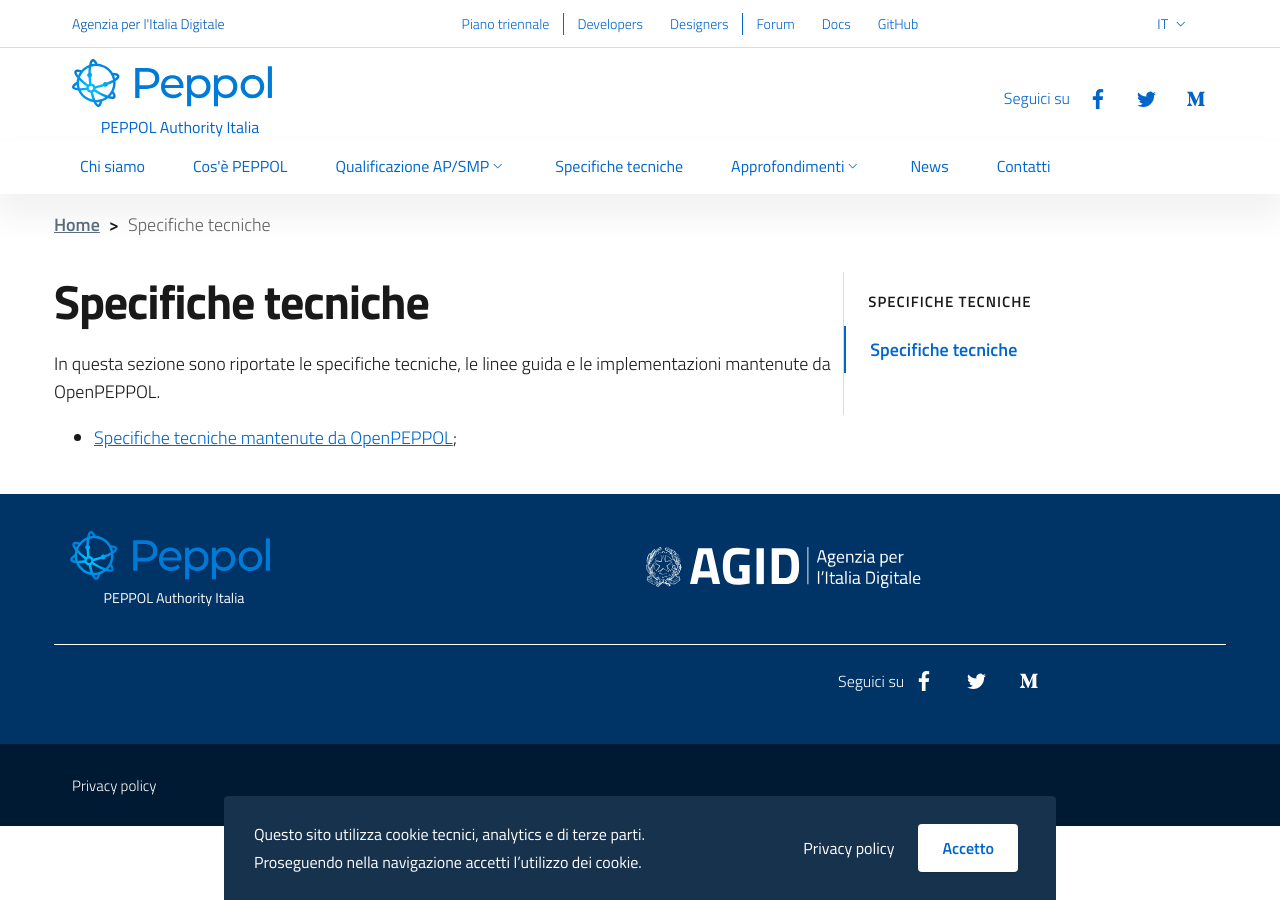
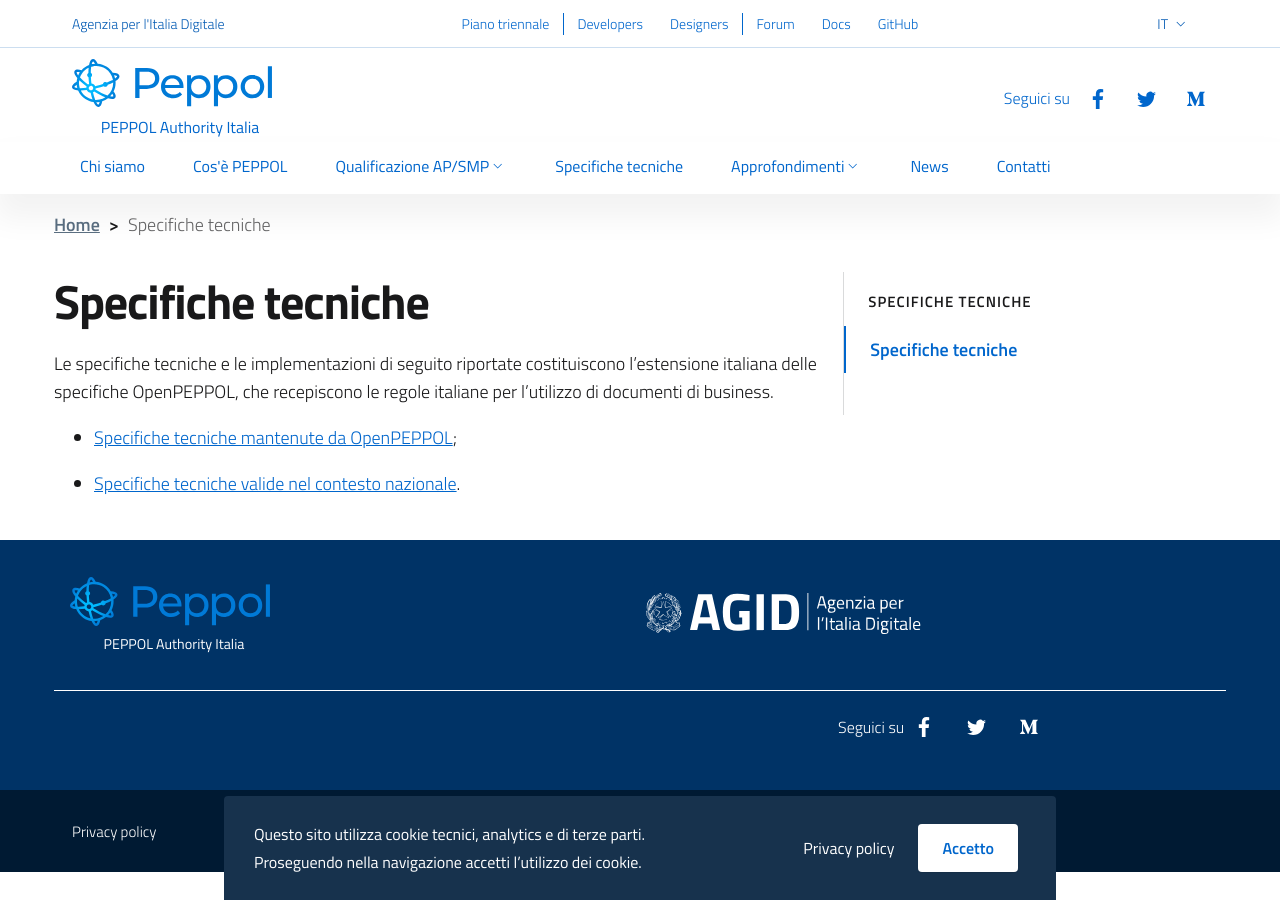
Before and after one commit to realeroberto/peppol.agid.gov.it, a Jekyll site: the page built from it/specifiche-tecniche.md, in a window 1280 px wide. Built offline with Jekyll 4.4.1, drawn with Linux system fonts in a browser that asks for light colours.

Commit message:
Update specifiche-tecniche.md

```diff
--- a/it/specifiche-tecniche.md
+++ b/it/specifiche-tecniche.md
@@ -7,6 +7,8 @@
 order: 6
 ---
 
-In questa sezione sono riportate le specifiche tecniche, le linee guida e le implementazioni mantenute da OpenPEPPOL.
+Le specifiche tecniche e le implementazioni di seguito riportate costituiscono l’estensione italiana delle specifiche OpenPEPPOL, che recepiscono le regole italiane per l’utilizzo di documenti di business.
 
 - <a aria-label="Peppol.eu - Specifiche tecniche mantenute da OpenPEPPOL - Collegamento a sito esterno" title="Collegamento a sito esterno" href="https://peppol.eu/downloads/">Specifiche tecniche mantenute da OpenPEPPOL</a>;
+
+- <a aria-label="Specifiche tecniche valide nel contesto nazionale - Collegamento a sito esterno" title="Collegamento a sito esterno" href="https://notier.regione.emilia-romagna.it/docs/">Specifiche tecniche valide nel contesto nazionale</a>.
```
